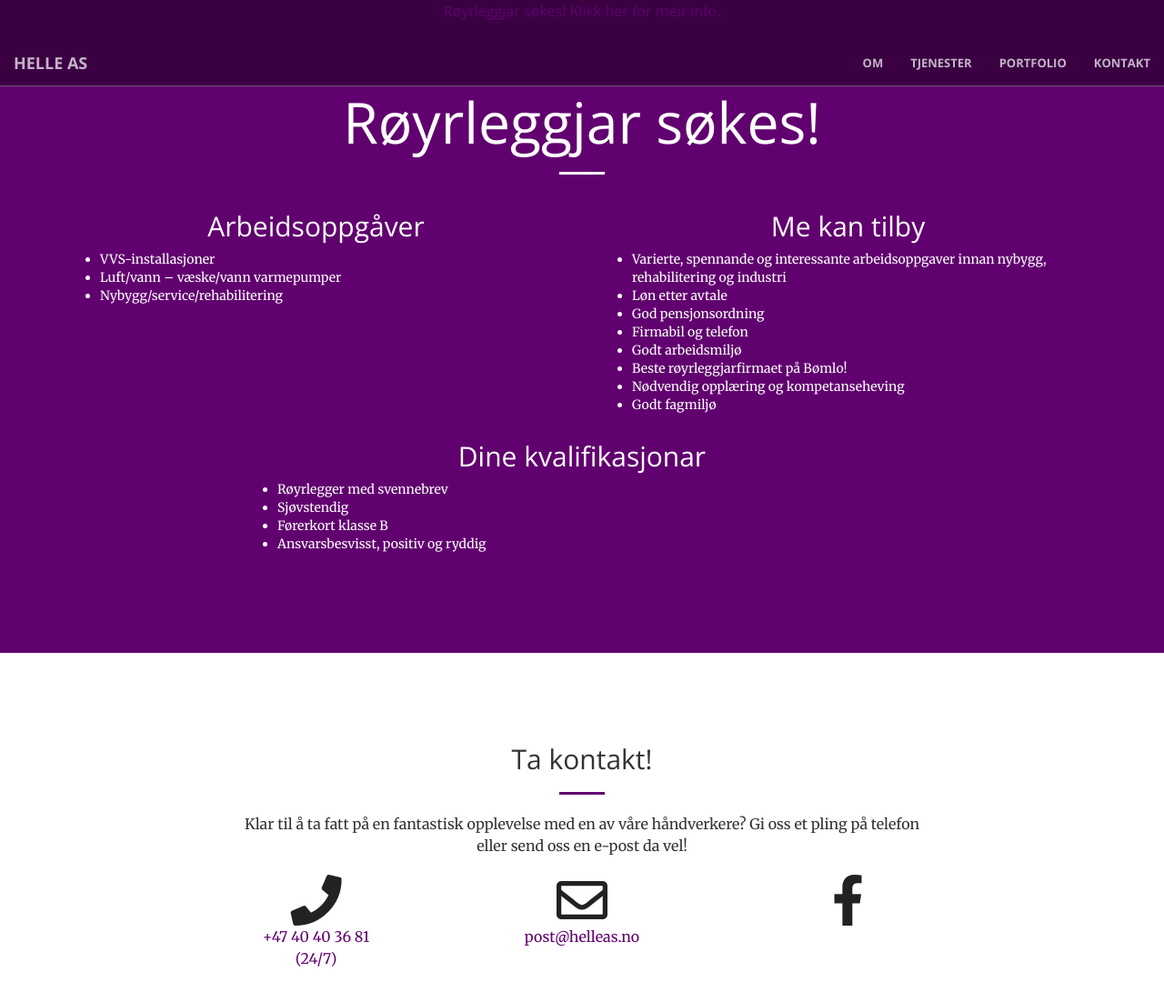
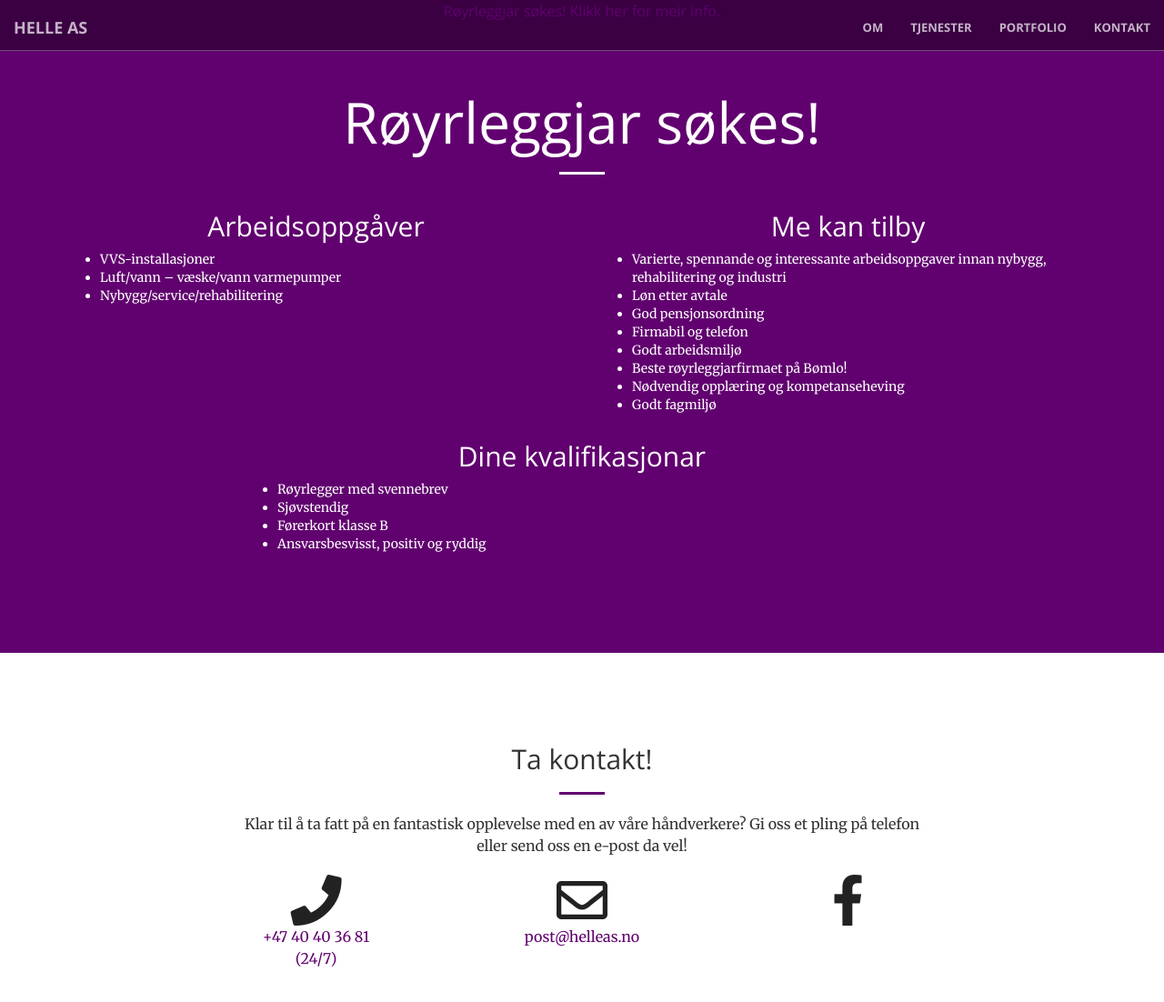
Before and after one commit to adriah/pro-ror, a Jekyll site: the page built from hire.html, in a window 1280 px wide and 1186 px high. Shown: the top 1102 px of the window at 91% size. Built offline with Jekyll 4.4.1, drawn with Linux system fonts in a browser that asks for light colours.

Commit message:
Fixing banner height

```diff
--- a/_includes/nav.html
+++ b/_includes/nav.html
@@ -1,6 +1,6 @@
 <nav id="mainNav" class="navbar navbar-default navbar-fixed-top">
-	<div class="container-fluid">
-		<p class="text-center" style="top-padding:5px;">
+	<div class="container-fluid" style="height:5px">
+		<p class="text-center">
 			<a href="./hire.html">Røyrleggjar søkes! Klikk her for meir info.</a>
 		</p>
     <!-- /.container-fluid -->
```
